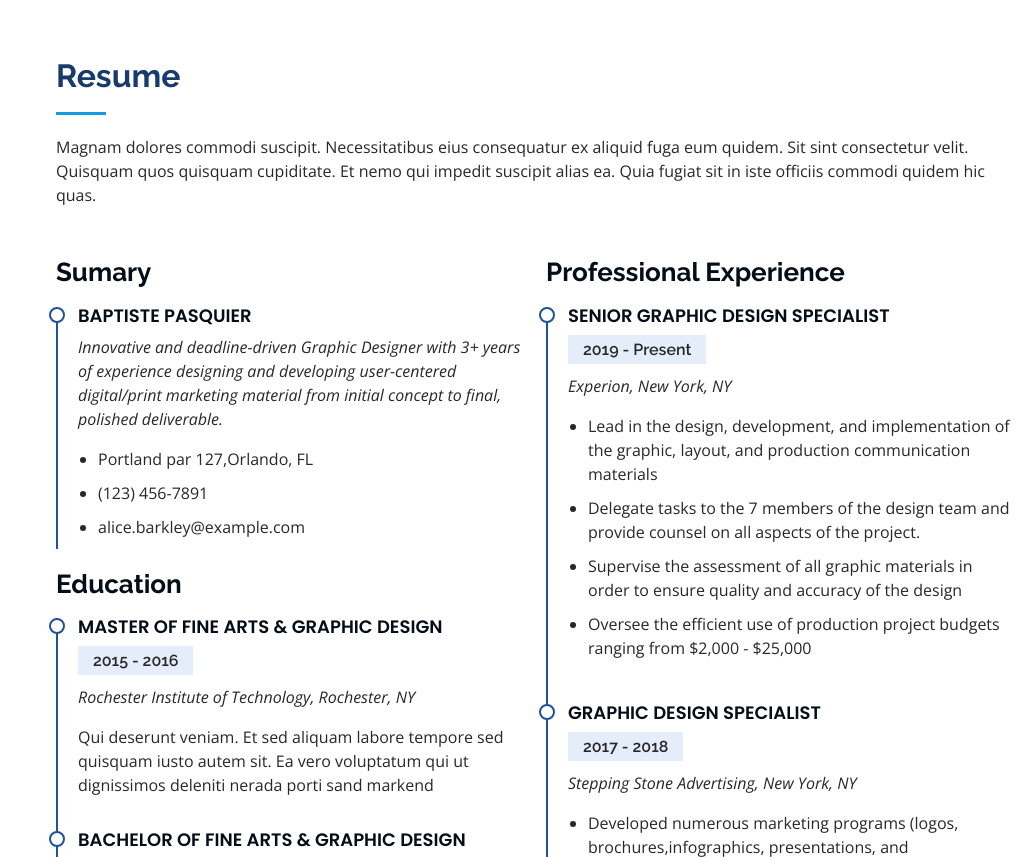
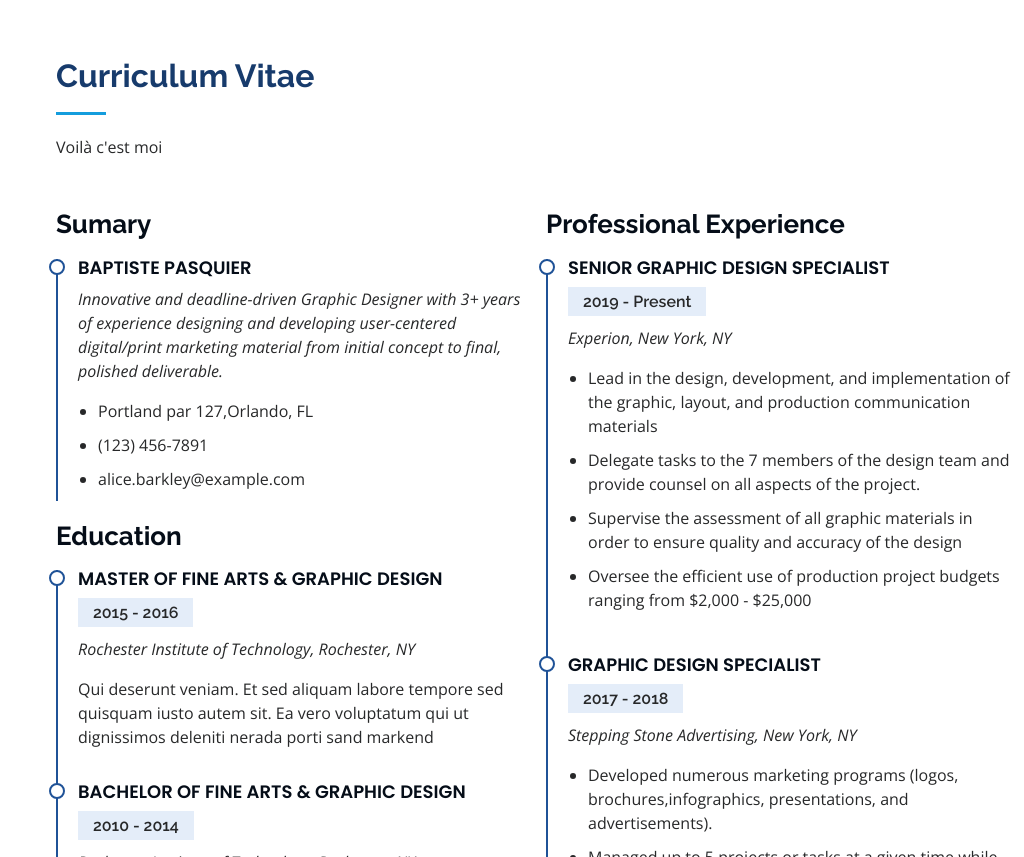
Before and after one commit to BPasquier/BPasquier.github.io, a plain HTML site: page index.html in a window 1280 px wide. Shown: the part 2574-3431 px from the top of the page, without its empty margins (256-1280 px from the left). Drawn offline with nearby package versions, Linux system fonts and the light colour scheme.

Commit message:
Maj Texte

```diff
--- a/index.html
+++ b/index.html
@@ -242,8 +242,8 @@
       <div class="container">
 
         <div class="section-title">
-          <h2>Resume</h2>
-          <p>Magnam dolores commodi suscipit. Necessitatibus eius consequatur ex aliquid fuga eum quidem. Sit sint consectetur velit. Quisquam quos quisquam cupiditate. Et nemo qui impedit suscipit alias ea. Quia fugiat sit in iste officiis commodi quidem hic quas.</p>
+          <h2>Curriculum Vitae</h2>
+          <p>Voilà c'est moi</p>
         </div>
 
         <div class="row">
```
